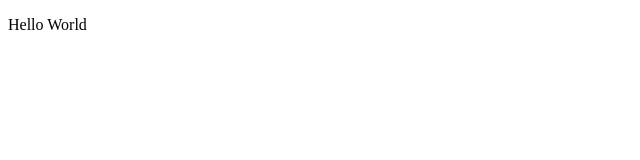
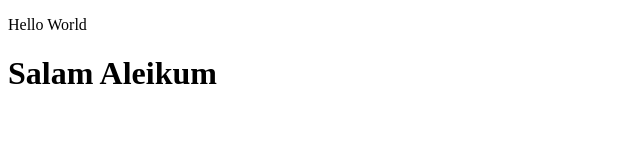
Before and after one commit to djemondemon/projectUdemy, a plain HTML site: page index.html in a window 1280 px wide. Shown: the whole page, without its empty margins (0-640 px from the left). Drawn offline with Linux system fonts and the light colour scheme.

Commit message:
index.html mod

```diff
--- a/index.html
+++ b/index.html
@@ -8,6 +8,7 @@
 <body>
 
     <p>Hello World</p>
+    <h1>Salam Aleikum</h1>
 
     <script src="js/sctipt.js"></script>
 </body>
```
